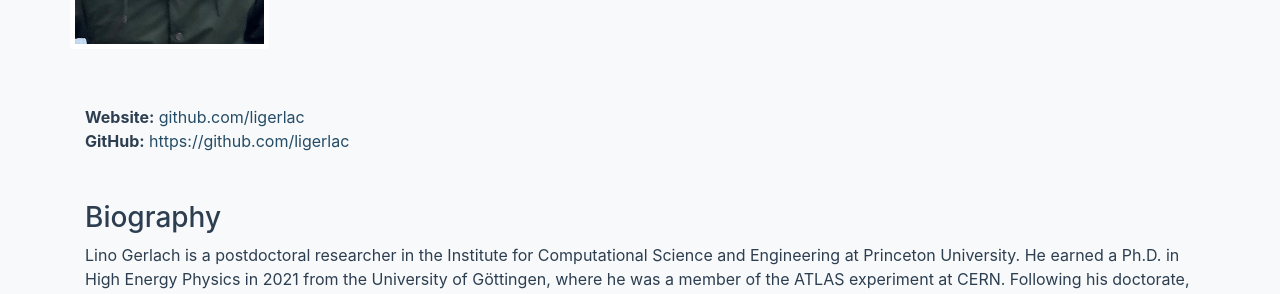
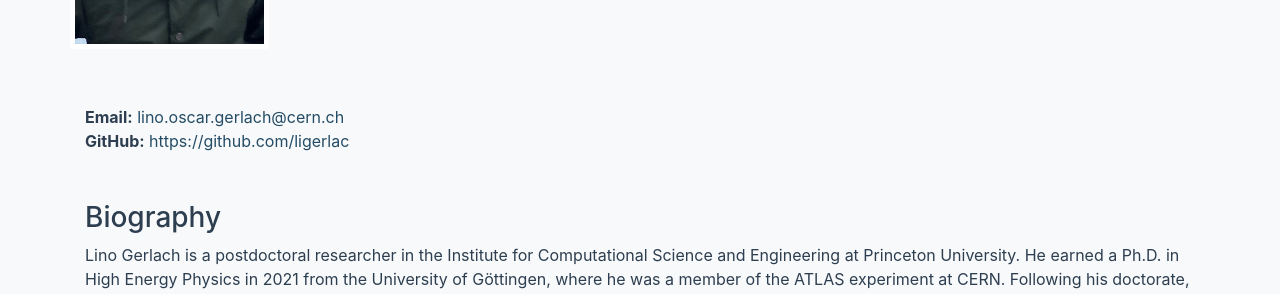
Before and after one commit to research-software-collaborations/research-software-collaborations.github.io, a Jekyll site: the page built from _collaborators/ligerlac.md, in a window 1280 px wide and 940 px high. Shown: the part 377-671 px from the top of the window. Built offline with Jekyll 4.4.1, drawn with Linux system fonts in a browser that asks for light colours; cached includes are drawn as plain includes.

Commit message:
fix my email

```diff
--- a/_collaborators/ligerlac.md
+++ b/_collaborators/ligerlac.md
@@ -3,10 +3,10 @@ layout: collaborator
 active: true
 institution: Princeton University
 name: Lino Gerlach
+e-mail: lino.oscar.gerlach@cern.ch
 photo: /assets/images/team/Lino-Gerlach.jpg
 shortname: ligerlac
 title: Postdoctoral Research Associate
-website: github.com/ligerlac
 github-username: ligerlac
 presentations:
   - title: Model-Independent Real-Time Anomaly Detection at CMS with CICADA
```
